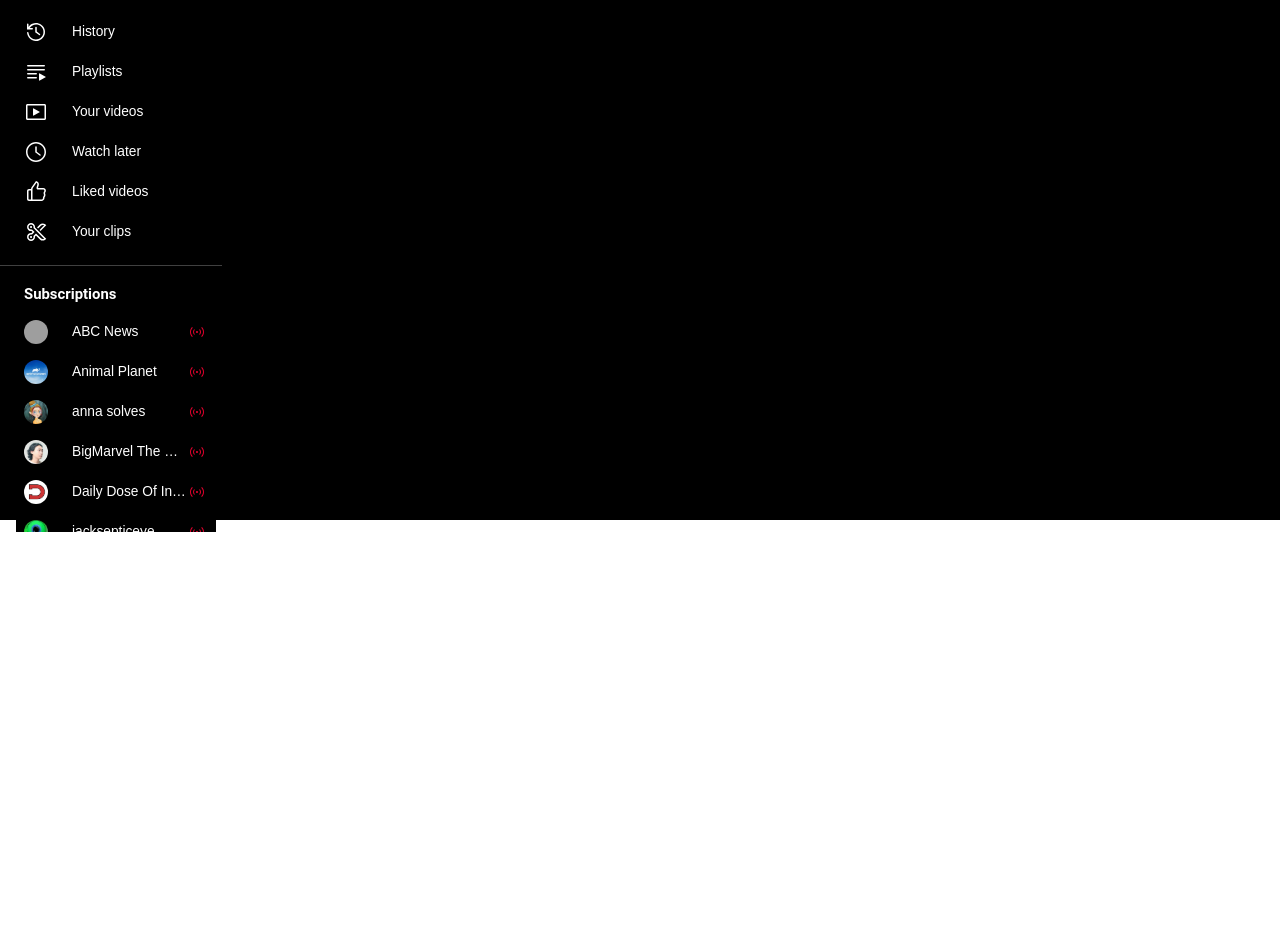
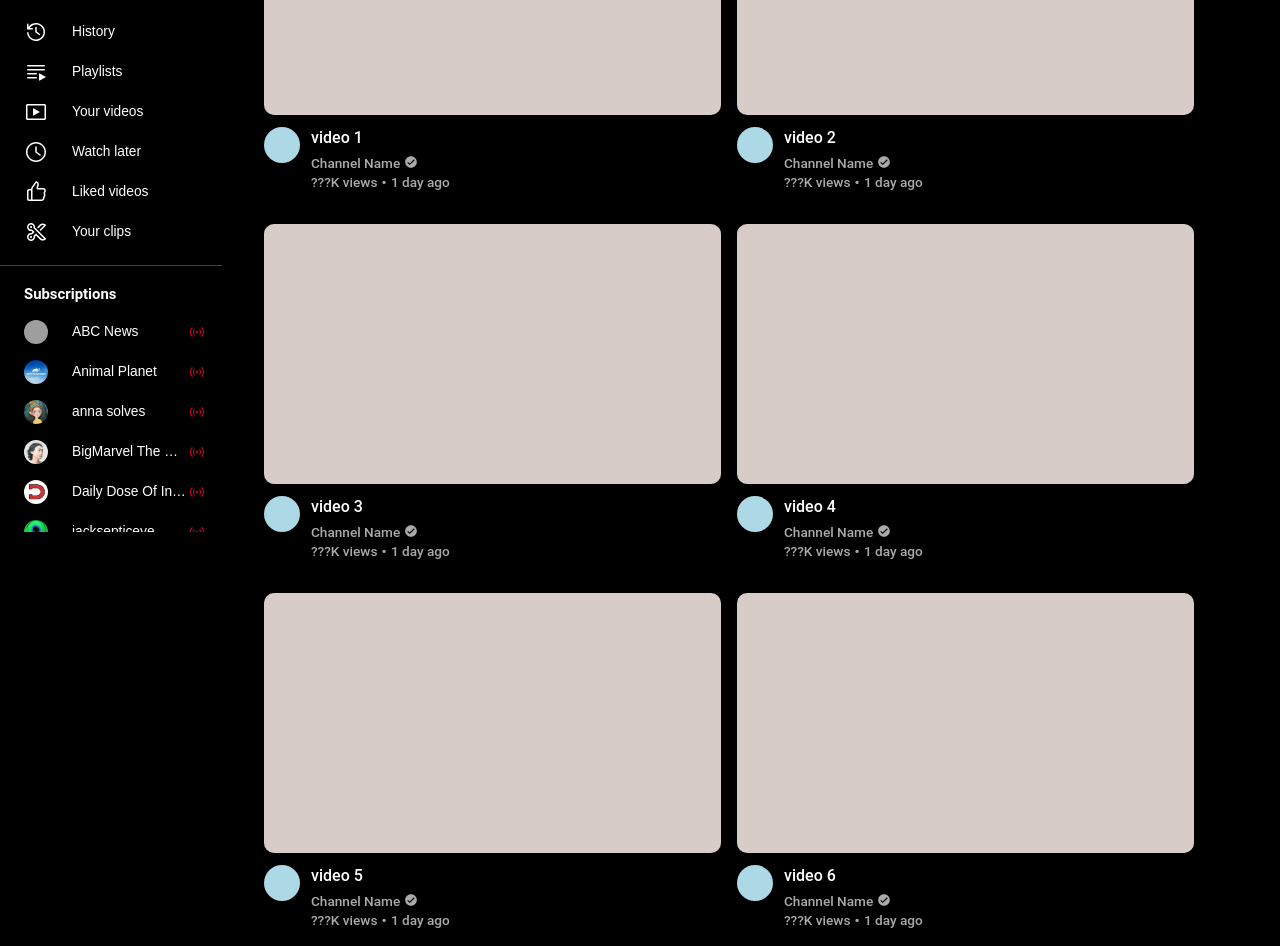
Before and after one commit to Luke7787/Youtube, a React (Create React App) app in the folder my-app/: page / in a window 1280 px wide. Shown: the part 280-1226 px from the top of the page. Before the commit the page ends 800 px from the top, so only its background shows below. Built offline with nearby package versions, Linux system fonts and the light colour scheme; grey boxes are pictures that could not be loaded; the HTML template or start-up script is replaced by a standard one.

Commit message:
added youtube video templates

```diff
--- a/my-app/src/App.css
+++ b/my-app/src/App.css
@@ -367,3 +367,69 @@ aside {
 .TagElement:hover{
     background-color: rgba(255, 255, 255, 0.25);
 }
+
+.videos{
+  margin-left: 14px;
+  margin-top: 34px;
+  display: flex;
+  flex-wrap: wrap;
+  gap: 16px;
+}
+
+.videoElement{
+  border-radius: 10px;
+  color: white;
+  background-color: #d7ccc8;
+  width: 457px;
+  height: 260px;
+  margin-bottom: 93px;
+}
+
+.youtubeProfile{
+  margin-top: 272px;
+  width: 36px;
+  height: 36px;
+  background-color: #add8e6;
+  border-radius: 90px;
+}
+
+.videoTitle{
+  color: white;
+  margin-top: -35px;
+  margin-left: 47px;
+  font-size: 1rem;
+  font-weight: 550;
+}
+
+.channelSection{
+  display: flex;
+  gap: 4px;
+}
+
+.channelName{
+  color: white;
+  margin-top: 8px;
+  margin-left: 47px;
+  font-size: 0.85rem;
+  color: rgb(170, 170, 170);
+  font-weight: 500;
+}
+
+.VerifiedIcon {
+  color: rgb(170, 170, 170);
+  transform: translateY(8px);
+}
+
+.videoStats{
+  margin-left: 47px;
+  color: rgb(170, 170, 170);
+  font-size: 0.85rem;
+  font-weight: 500;
+  margin-top: -2px;
+}
+
+.bigDot {
+  font-size: 1.75em; /* makes the dot 50% bigger */
+  vertical-align: middle; /* aligns it nicely with the text */
+  /* You can also tweak line-height or font-weight if needed */
+}
--- a/my-app/src/App.js
+++ b/my-app/src/App.js
@@ -966,7 +966,7 @@ function App() {
         </span>
         <div class="Profile"></div>
 
-        <span className="Tags">
+        <div className="Tags">
           <div className="TagElement">All</div>
           <div className="TagElement">Coding Time</div>
           <div className="TagElement">Comedy</div>
@@ -983,7 +983,142 @@ function App() {
           <div className="TagElement">Sports</div>
           <div className="TagElement">Technology</div>
           <div className="TagElement">Travel</div>
-        </span>
+        </div>
+
+        <div className="videos">
+
+          <div className="videoElement">
+            <div class="youtubeProfile"></div>
+            <div className="videoTitle">video 1</div>
+            <div className="channelSection">
+            <div className="channelName">Channel Name</div>
+            <svg
+              xmlns="http://www.w3.org/2000/svg"
+              fill="currentColor"
+              height="14"
+              viewBox="0 0 24 24"
+              width="14"
+              className="VerifiedIcon"
+            >
+              <path clip-rule="evenodd"
+                d="M12 2C6.5 2 2 6.5 2 12s4.5 10 10 10 10-4.5 10-10S17.5 2 12 2zM9.8 17.3l-4.2-4.1L7 11.8l2.8 2.7L17 7.4l1.4 1.4-8.6 8.5z"
+                fill-rule="evenodd"
+              />
+            </svg>
+            </div>
+            <div className="videoStats">???K views <span className="bigDot">·</span> 1 day ago</div>
+          </div>
+
+          <div className="videoElement">
+            <div class="youtubeProfile"></div>
+            <div className="videoTitle">video 2</div>
+            <div className="channelSection">
+            <div className="channelName">Channel Name</div>
+            <svg
+              xmlns="http://www.w3.org/2000/svg"
+              fill="currentColor"
+              height="14"
+              viewBox="0 0 24 24"
+              width="14"
+              className="VerifiedIcon"
+            >
+              <path clip-rule="evenodd"
+                d="M12 2C6.5 2 2 6.5 2 12s4.5 10 10 10 10-4.5 10-10S17.5 2 12 2zM9.8 17.3l-4.2-4.1L7 11.8l2.8 2.7L17 7.4l1.4 1.4-8.6 8.5z"
+                fill-rule="evenodd"
+              />
+            </svg>
+            </div>
+            <div className="videoStats">???K views <span className="bigDot">·</span> 1 day ago</div>
+          </div>
+
+          <div className="videoElement">
+            <div class="youtubeProfile"></div>
+            <div className="videoTitle">video 3</div>
+            <div className="channelSection">
+            <div className="channelName">Channel Name</div>
+            <svg
+              xmlns="http://www.w3.org/2000/svg"
+              fill="currentColor"
+              height="14"
+              viewBox="0 0 24 24"
+              width="14"
+              className="VerifiedIcon"
+            >
+              <path clip-rule="evenodd"
+                d="M12 2C6.5 2 2 6.5 2 12s4.5 10 10 10 10-4.5 10-10S17.5 2 12 2zM9.8 17.3l-4.2-4.1L7 11.8l2.8 2.7L17 7.4l1.4 1.4-8.6 8.5z"
+                fill-rule="evenodd"
+              />
+            </svg>
+            </div>
+            <div className="videoStats">???K views <span className="bigDot">·</span> 1 day ago</div>
+          </div>
+
+          <div className="videoElement">
+            <div class="youtubeProfile"></div>
+            <div className="videoTitle">video 4</div>
+            <div className="channelSection">
+            <div className="channelName">Channel Name</div>
+            <svg
+              xmlns="http://www.w3.org/2000/svg"
+              fill="currentColor"
+              height="14"
+              viewBox="0 0 24 24"
+              width="14"
+              className="VerifiedIcon"
+            >
+              <path clip-rule="evenodd"
+                d="M12 2C6.5 2 2 6.5 2 12s4.5 10 10 10 10-4.5 10-10S17.5 2 12 2zM9.8 17.3l-4.2-4.1L7 11.8l2.8 2.7L17 7.4l1.4 1.4-8.6 8.5z"
+                fill-rule="evenodd"
+              />
+            </svg>
+            </div>
+            <div className="videoStats">???K views <span className="bigDot">·</span> 1 day ago</div>
+          </div>
+
+          <div className="videoElement">
+            <div class="youtubeProfile"></div>
+            <div className="videoTitle">video 5</div>
+            <div className="channelSection">
+            <div className="channelName">Channel Name</div>
+            <svg
+              xmlns="http://www.w3.org/2000/svg"
+              fill="currentColor"
+              height="14"
+              viewBox="0 0 24 24"
+              width="14"
+              className="VerifiedIcon"
+            >
+              <path clip-rule="evenodd"
+                d="M12 2C6.5 2 2 6.5 2 12s4.5 10 10 10 10-4.5 10-10S17.5 2 12 2zM9.8 17.3l-4.2-4.1L7 11.8l2.8 2.7L17 7.4l1.4 1.4-8.6 8.5z"
+                fill-rule="evenodd"
+              />
+            </svg>
+            </div>
+            <div className="videoStats">???K views <span className="bigDot">·</span> 1 day ago</div>
+          </div>
+
+          <div className="videoElement">
+            <div class="youtubeProfile"></div>
+            <div className="videoTitle">video 6</div>
+            <div className="channelSection">
+            <div className="channelName">Channel Name</div>
+            <svg
+              xmlns="http://www.w3.org/2000/svg"
+              fill="currentColor"
+              height="14"
+              viewBox="0 0 24 24"
+              width="14"
+              className="VerifiedIcon"
+            >
+              <path clip-rule="evenodd"
+                d="M12 2C6.5 2 2 6.5 2 12s4.5 10 10 10 10-4.5 10-10S17.5 2 12 2zM9.8 17.3l-4.2-4.1L7 11.8l2.8 2.7L17 7.4l1.4 1.4-8.6 8.5z"
+                fill-rule="evenodd"
+              />
+            </svg>
+            </div>
+            <div className="videoStats">???K views <span className="bigDot">·</span> 1 day ago</div>
+          </div>
+        </div>
       </main>
 
     </div>
```
